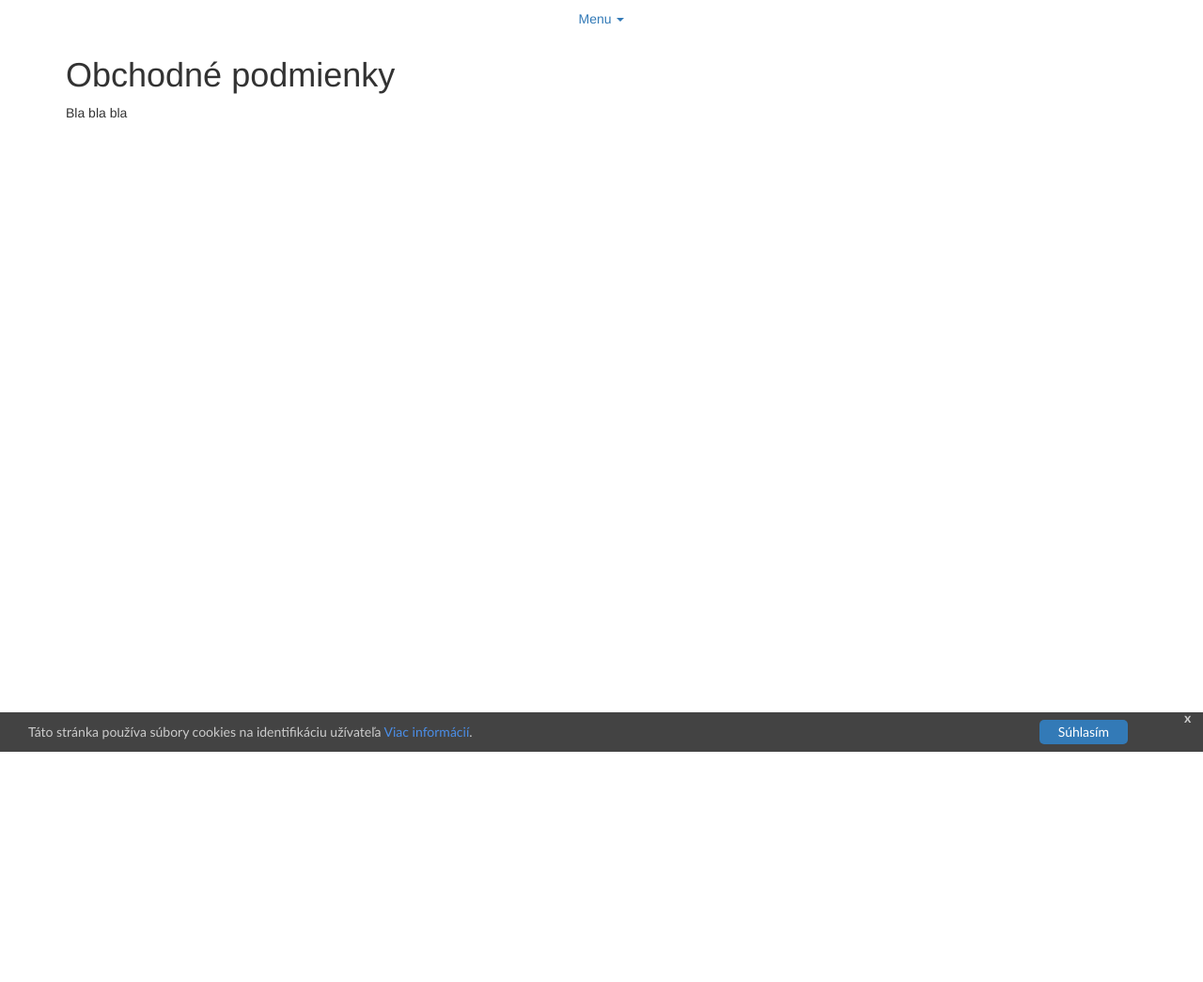
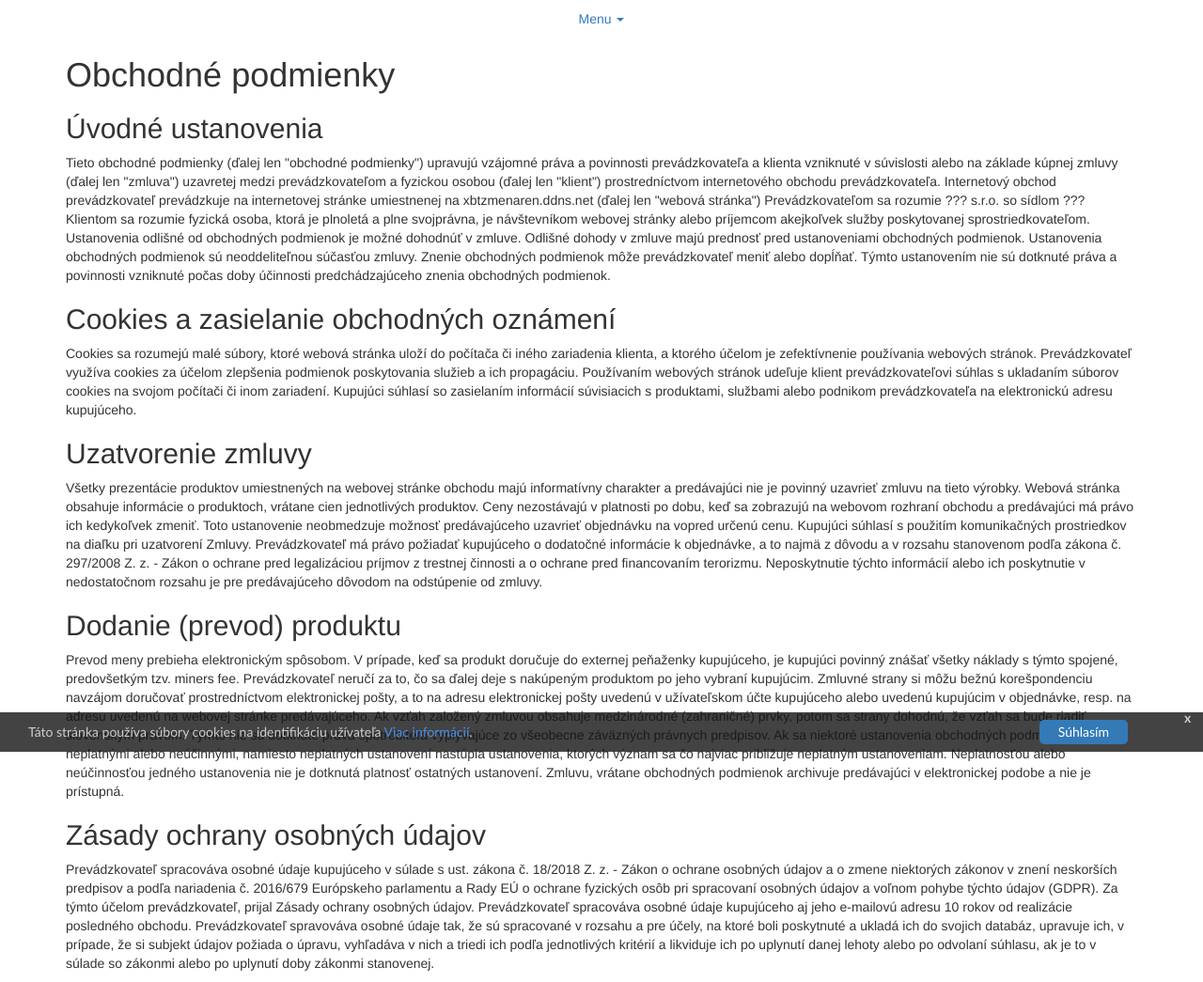
Before and after one commit to j4nk0/xbtzmenaren, a Django app: page /terms/ in a window 1280 px wide. Shown: the whole page at 94% size. Before the commit the page ends 800 px from the top, so only its background shows below. Run offline with Django 3.2, Linux system fonts and the light colour scheme; some libraries are stand-ins or nearby versions.

Commit message:
First draft of terms and conditions

```diff
--- a/xbtzmenarendjango/xbtzmenarenapp/templates/xbtzmenarenapp/contacts.html
+++ b/xbtzmenarendjango/xbtzmenarenapp/templates/xbtzmenarenapp/contacts.html
@@ -3,6 +3,6 @@
 {% block content %}
   <div class="container">
     <h1>Kontakty</h1>
-    <p>Bla bla bla</p>
+    <p>e-mail: jan.gajdica@gmail.com</p>
   </div>
 {% endblock %}
--- a/xbtzmenarendjango/xbtzmenarenapp/templates/xbtzmenarenapp/terms.html
+++ b/xbtzmenarendjango/xbtzmenarenapp/templates/xbtzmenarenapp/terms.html
@@ -3,6 +3,38 @@
 {% block content %}
   <div class="container">
     <h1>Obchodné podmienky</h1>
-    <p>Bla bla bla</p>
+    <h2>Úvodné ustanovenia</h2>
+    <p>Tieto obchodné podmienky (ďalej len "obchodné podmienky") upravujú vzájomné práva a povinnosti prevádzkovateľa a klienta vzniknuté v súvislosti alebo na základe kúpnej zmluvy (ďalej len "zmluva") uzavretej medzi prevádzkovateľom a fyzickou osobou (ďalej len "klient") prostredníctvom internetového obchodu prevádzkovateľa. Internetový obchod prevádzkovateľ prevádzkuje na internetovej stránke umiestnenej na xbtzmenaren.ddns.net (ďalej len "webová stránka")
+Prevádzkovateľom sa rozumie ??? s.r.o. so sídlom ???
+Klientom sa rozumie fyzická osoba, ktorá je plnoletá a plne svojprávna, je návštevníkom webovej stránky alebo príjemcom akejkoľvek služby poskytovanej sprostriedkovateľom.
+Ustanovenia odlišné od obchodných podmienok je možné dohodnúť v zmluve. Odlišné dohody v zmluve majú prednosť pred ustanoveniami obchodných podmienok.
+Ustanovenia obchodných podmienok sú neoddeliteľnou súčasťou zmluvy.
+Znenie obchodných podmienok môže prevádzkovateľ meniť alebo dopĺňať. Týmto ustanovením nie sú dotknuté práva a povinnosti vzniknuté počas doby účinnosti predchádzajúceho znenia obchodných podmienok.</p>
+
+<h2>Cookies a zasielanie obchodných oznámení</h2>
+<p>Cookies sa rozumejú malé súbory, ktoré webová stránka uloží do počítača či iného zariadenia klienta, a ktorého účelom je zefektívnenie používania webových stránok.
+Prevádzkovateľ využíva cookies za účelom zlepšenia podmienok poskytovania služieb a ich propagáciu.
+Používaním webových stránok udeľuje klient prevádzkovateľovi súhlas s ukladaním súborov cookies na svojom počítači či inom zariadení.
+Kupujúci súhlasí so zasielaním informácií súvisiacich s produktami, službami alebo podnikom prevádzkovateľa na elektronickú adresu kupujúceho.</p>
+
+<h2>Uzatvorenie zmluvy</h2>
+<p>Všetky prezentácie produktov umiestnených na webovej stránke obchodu majú informatívny charakter a predávajúci nie je povinný uzavrieť zmluvu na tieto výrobky.
+Webová stránka obsahuje informácie o produktoch, vrátane cien jednotlivých produktov. Ceny nezostávajú v platnosti po dobu, keď sa zobrazujú na webovom rozhraní obchodu a predávajúci má právo ich kedykoľvek zmeniť. Toto ustanovenie neobmedzuje možnosť predávajúceho uzavrieť objednávku na vopred určenú cenu.
+Kupujúci súhlasí s použitím komunikačných prostriedkov na diaľku pri uzatvorení Zmluvy.
+Prevádzkovateľ má právo požiadať kupujúceho o dodatočné informácie k objednávke, a to najmä z dôvodu a v rozsahu stanovenom podľa zákona č. 297/2008 Z. z. - Zákon o ochrane pred legalizáciou príjmov z trestnej činnosti a o ochrane pred financovaním terorizmu. Neposkytnutie týchto informácií alebo ich poskytnutie v nedostatočnom rozsahu je pre predávajúceho dôvodom na odstúpenie od zmluvy.</p>
+
+<h2>Dodanie (prevod) produktu</h2>
+<p>Prevod meny prebieha elektronickým spôsobom.
+V prípade, keď sa produkt doručuje do externej peňaženky kupujúceho, je kupujúci povinný znášať všetky náklady s týmto spojené, predovšetkým tzv. miners fee.
+Prevádzkovateľ neručí za to, čo sa ďalej deje s nakúpeným produktom po jeho vybraní kupujúcim.
+Zmluvné strany si môžu bežnú korešpondenciu navzájom doručovať prostredníctvom elektronickej pošty, a to na adresu elektronickej pošty uvedenú v užívateľskom účte kupujúceho alebo uvedenú kupujúcim v objednávke, resp. na adresu uvedenú na webovej stránke predávajúceho.
+Ak vzťah založený zmluvou obsahuje medzinárodné (zahraničné) prvky, potom sa strany dohodnú, že vzťah sa bude riadiť slovenským právom. Týmto nie sú dotknuté práva spotrebiteľa vyplývajúce zo všeobecne záväzných právnych predpisov.
+Ak sa niektoré ustanovenia obchodných podmienok stanú neplatnými alebo neúčinnými, namiesto neplatných ustanovení nastúpia ustanovenia, ktorých význam sa čo najviac približuje neplatným ustanoveniam. Neplatnosťou alebo neúčinnosťou jedného ustanovenia nie je dotknutá platnosť ostatných ustanovení.
+Zmluvu, vrátane obchodných podmienok archivuje predávajúci v elektronickej podobe a nie je prístupná.</p>
+
+<h2>Zásady ochrany osobných údajov</h2>
+<p>Prevádzkovateľ spracováva osobné údaje kupujúceho v súlade s ust. zákona č. 18/2018 Z. z. - Zákon o ochrane osobných údajov a o zmene niektorých zákonov v znení neskorších predpisov a podľa nariadenia č. 2016/679 Európskeho parlamentu a Rady EÚ o ochrane fyzických osôb pri spracovaní osobných údajov a voľnom pohybe týchto údajov (GDPR). Za týmto účelom prevádzkovateľ, prijal Zásady ochrany osobných údajov.
+Prevádzkovateľ spracováva osobné údaje kupujúceho aj jeho e-mailovú adresu 10 rokov od realizácie posledného obchodu.
+Prevádzkovateľ spravováva osobné údaje tak, že sú spracované v rozsahu a pre účely, na ktoré boli poskytnuté a ukladá ich do svojich databáz, upravuje ich, v prípade, že si subjekt údajov požiada o úpravu, vyhľadáva v nich a triedi ich podľa jednotlivých kritérií a likviduje ich po uplynutí danej lehoty alebo po odvolaní súhlasu, ak je to v súlade so zákonmi alebo po uplynutí doby zákonmi stanovenej.</p>
   </div>
 {% endblock %}
```
Also changed, not shown: 2 other files.
